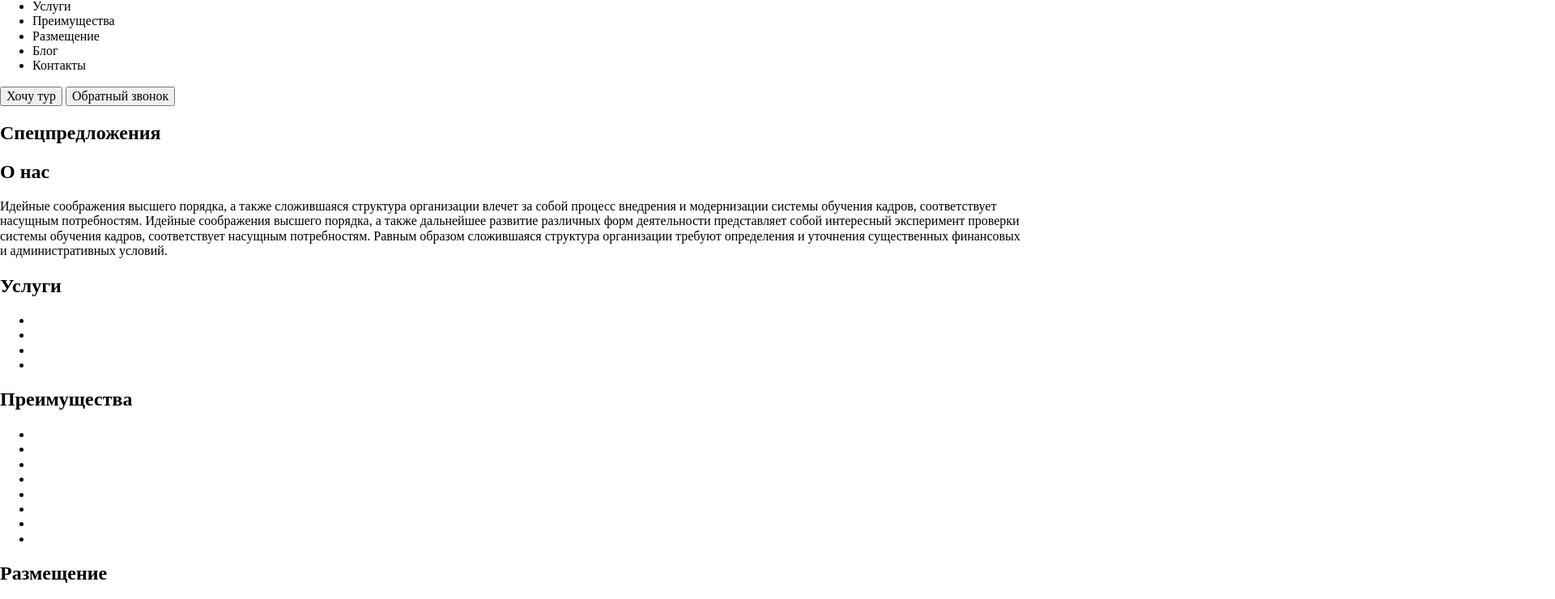
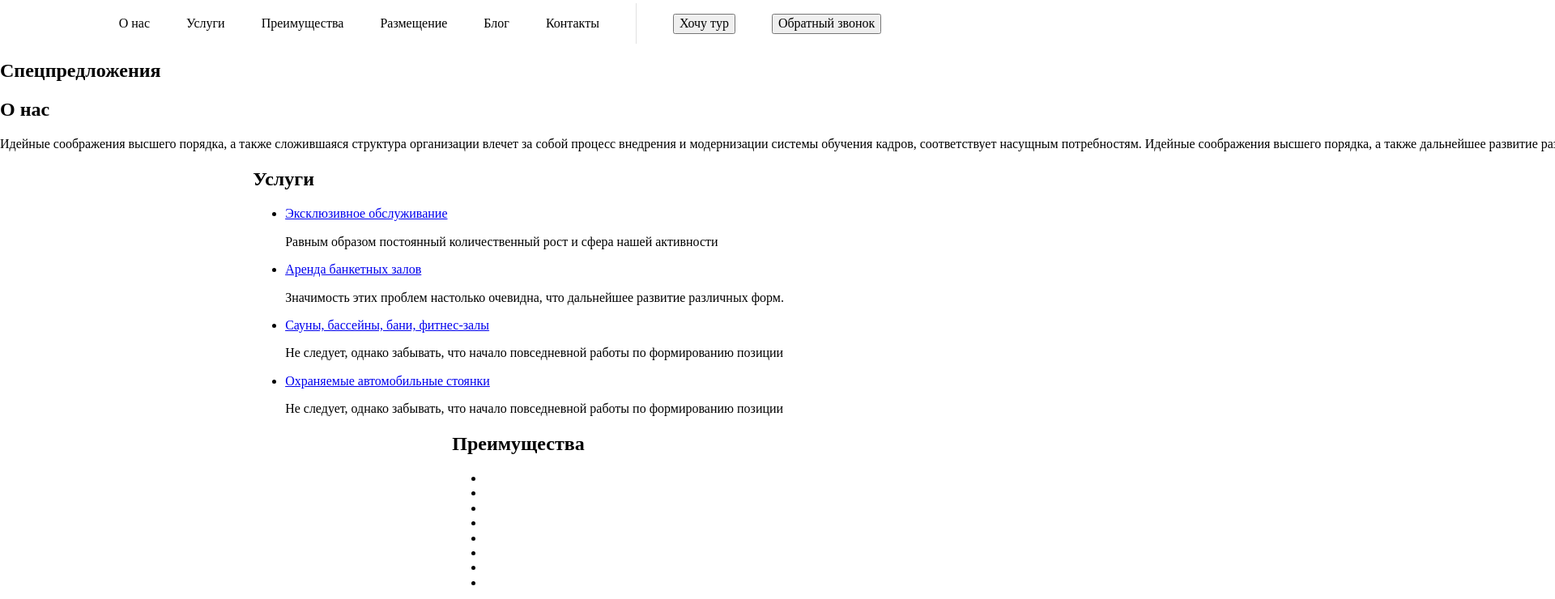
Before and after one commit to Akkad1m/Lagoona, a plain HTML site: page index.html in a window 1280 px wide. Shown: the part 54-794 px from the top of the page at 81% size, 1920 px wide, since content can reach past the window. Drawn offline with Linux system fonts and the light colour scheme.

Commit message:
commit 3

```diff
--- a/index.html
+++ b/index.html
@@ -22,9 +22,14 @@
                   <li class="header-list-item">Размещение</li>
                   <li class="header-list-item">Блог</li>
                   <li class="header-list-item">Контакты</li>
+                  <li class="header-list-item line"></li>
+                  <li class="header-list-item">
+                    <button class="bth">Хочу тур</button>
+                  </li>
+                  <li class="header-list-item">
+                    <button class="bth">Обратный звонок</button>
+                  </li>
                 </ul>
-                <button class="bth">Хочу тур</button>
-                <button class="bth">Обратный звонок</button>
               </div>
         </nav>
     </header>
@@ -43,10 +48,30 @@
         <div class="container">
             <h2 class="servisec-title">Услуги</h2>
             <ul class="servisec-list">
-                <li class="servisec-list-item"></li>
-                <li class="servisec-list-item"></li>
-                <li class="servisec-list-item"></li>
-                <li class="servisec-list-item"></li>
+                <li class="servisec-list-item">
+                    <div>
+                        <a href="#">Эксклюзивное обслуживание</a>
+                        <p>Равным образом постоянный количественный рост и&nbsp;сфера нашей активности</p>
+                    </div>
+                </li>
+                <li class="servisec-list-item">
+                    <div>
+                        <a href="#">Аренда банкетных залов</a>
+                        <p>Значимость этих проблем настолько очевидна, что дальнейшее развитие различных форм.</p>
+                    </div>
+                </li>
+                <li class="servisec-list-item">
+                    <div>
+                        <a href="#">Сауны, бассейны, бани, фитнес-залы</a>
+                        <p>Не&nbsp;следует, однако забывать, что начало повседневной работы по&nbsp;формированию позиции</p>
+                    </div>
+                </li>
+                <li class="servisec-list-item">
+                    <div>
+                        <a href="#">Охраняемые автомобильные стоянки</a>
+                        <p>Не&nbsp;следует, однако забывать, что начало повседневной работы по&nbsp;формированию позиции</p>
+                    </div>
+                </li>
             </ul>
         </div>
     </section>
--- a/styles.css
+++ b/styles.css
@@ -0,0 +1,23 @@
+.container {
+    width: max-content;
+    margin: 20px auto;
+  }
+
+  .header-list {
+    padding-left: 0;
+    display: flex;
+
+  }
+
+  .header-list-item {
+    margin: auto;
+    list-style-type: none;
+    margin-right: 45px;
+  }
+
+  .line {
+    width: 1px;
+    height: 50px;
+    background: #E1E1E1;
+  /*   outline: 1px solid black; */
+  }
```
Also changed, not shown: img/servisec1.jpg (added), img/servisec2.jpg (added), img/servisec3.jpg (added), img/servisec4.jpg (added). Lines whose indentation alone changed are shown as unchanged.
